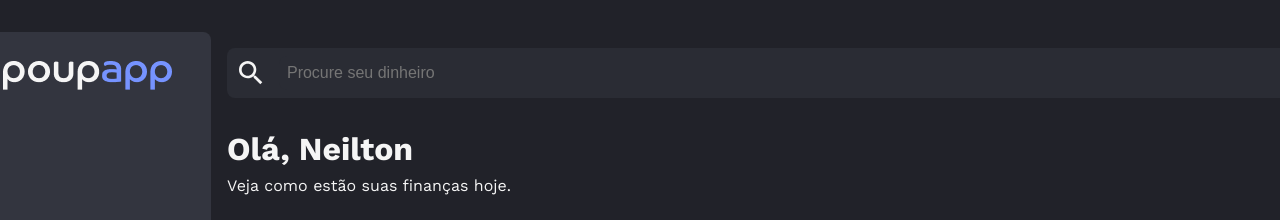
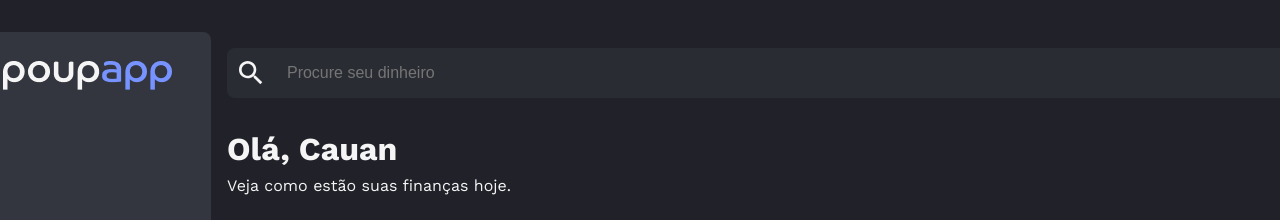
Before and after one commit to CauanVSVV/poupapp, a React (Vite) app: page /home in a window 1280 px wide. Shown: the top 220 px of the page. Built offline with nearby package versions, Linux system fonts and the light colour scheme; data requests are answered from the project's data file.

Commit message:
feat: Create SaudacaoUsuario component with user greeting and styled layout

```diff
--- a/src/componentes/SaudacaoUsuario/index.tsx
+++ b/src/componentes/SaudacaoUsuario/index.tsx
@@ -1,4 +1,7 @@
+import { useEffect, useState } from "react";
 import styled from "styled-components";
+import { IUsuario } from "../../types";
+import { obterUsuario } from "../../api";
 
 export const StyledUsuario = styled.div`
   grid-area: usuario;
@@ -14,9 +17,20 @@ export const StyledUsuario = styled.div`
 `;
 
 const SaudacaoUsuario = () => {
+  const [usuario, setUsuario] = useState<IUsuario | null>(null);
+
+  const buscaUsuario = async () => {
+    const response = await obterUsuario()
+    setUsuario(response[0])
+  }
+
+  useEffect(() => {
+    buscaUsuario()
+  })
+
   return (
     <StyledUsuario>
-      <h1>Olá, Neilton</h1>
+      <h1>Olá, {usuario?.nome}</h1>
       <p>Veja como estão suas finanças hoje.</p>
     </StyledUsuario>
   );
```
